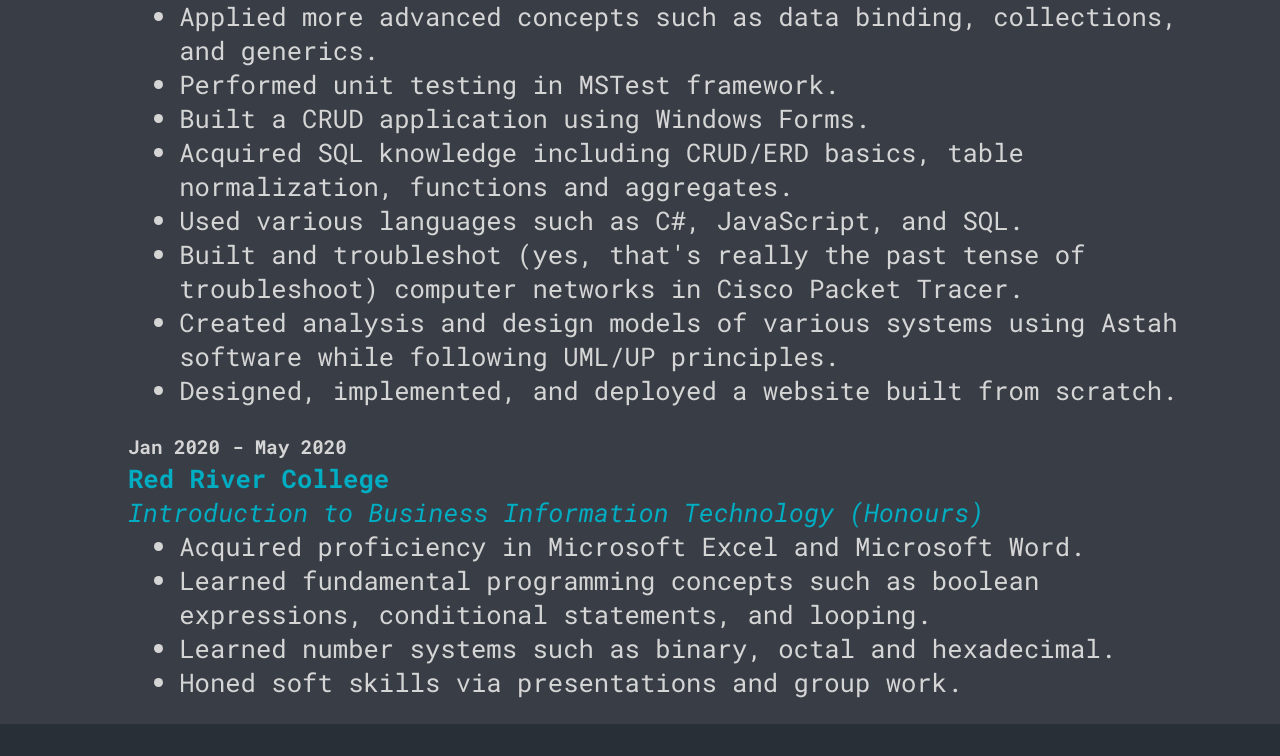
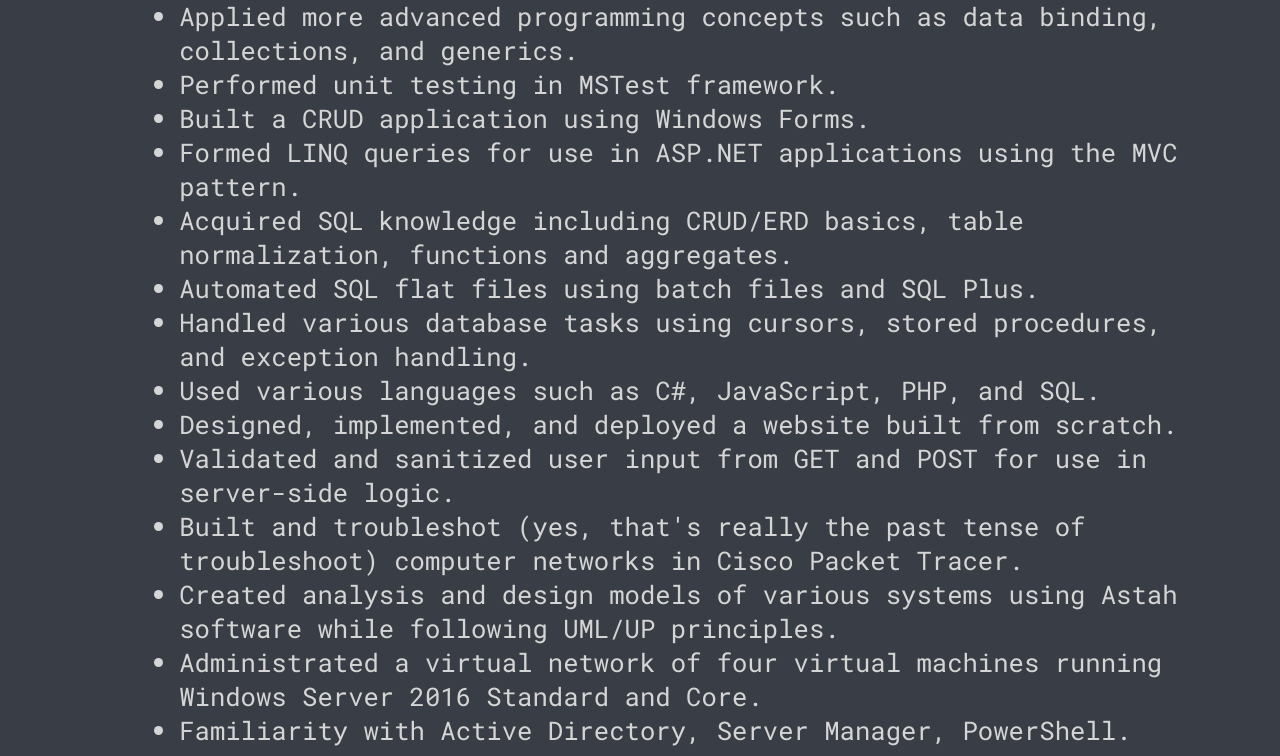
Before and after one commit to TritoLL/react-portfolio, a React (Create React App) app: page / in a window 1280 px wide. Shown: the part 1664-2420 px from the top of the page. Built offline with nearby package versions, Linux system fonts and the light colour scheme.

Commit message:
Update EducationEntries.js
add term 3 content

```diff
--- a/src/data/EducationEntries.js
+++ b/src/data/EducationEntries.js
@@ -6,14 +6,20 @@
         endDate: "Present",
         bulletPoints: [
             "Learned object oriented programming concepts such as encapsulation, inheritance, and polymorphism.",
-            "Applied more advanced concepts such as data binding, collections, and generics.",
+            "Applied more advanced programming concepts such as data binding, collections, and generics.",
             "Performed unit testing in MSTest framework.",
             "Built a CRUD application using Windows Forms.",
+            "Formed LINQ queries for use in ASP.NET applications using the MVC pattern.",
             "Acquired SQL knowledge including CRUD/ERD basics, table normalization, functions and aggregates.",
-            "Used various languages such as C#, JavaScript, and SQL.",
+            "Automated SQL flat files using batch files and SQL Plus.",
+            "Handled various database tasks using cursors, stored procedures, and exception handling.",
+            "Used various languages such as C#, JavaScript, PHP, and SQL.",
+            "Designed, implemented, and deployed a website built from scratch.",
+            "Validated and sanitized user input from GET and POST for use in server-side logic.",
             "Built and troubleshot (yes, that's really the past tense of troubleshoot) computer networks in Cisco Packet Tracer.",
             "Created analysis and design models of various systems using Astah software while following UML/UP principles.",
-            "Designed, implemented, and deployed a website built from scratch.",
+            "Administrated a virtual network of four virtual machines running Windows Server 2016 Standard and Core.",
+            "Familiarity with Active Directory, Server Manager, PowerShell.",
         ],
     },
     {
```
